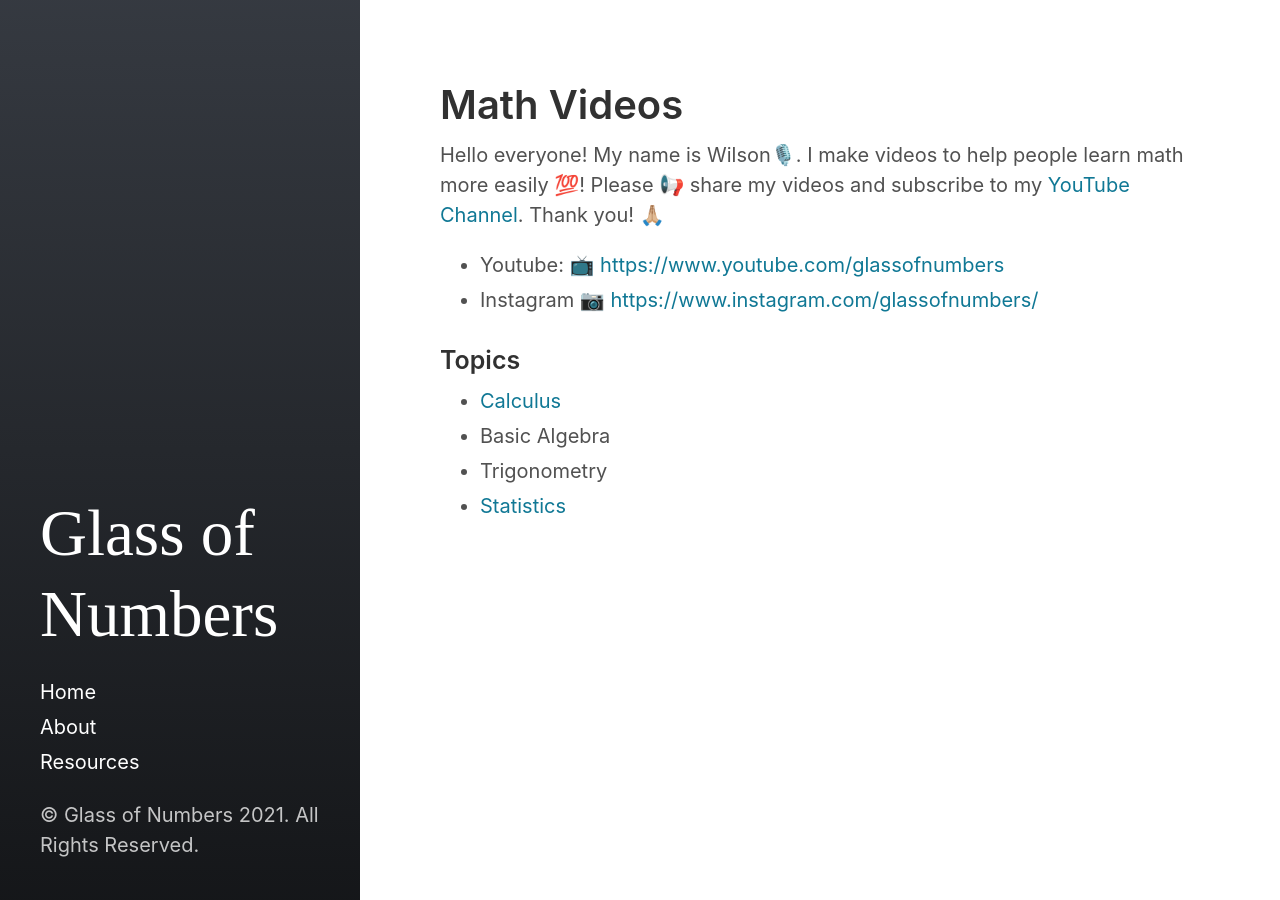
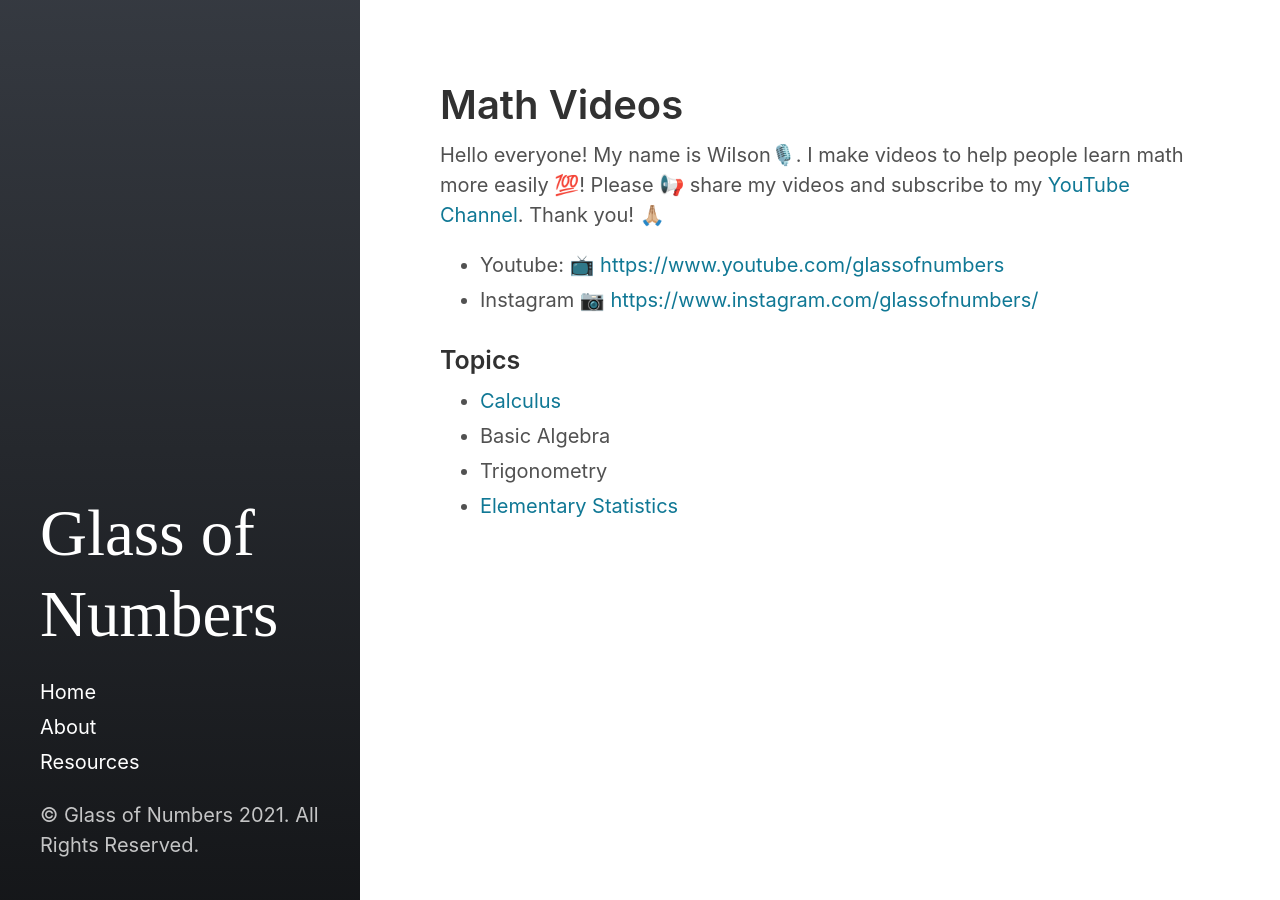
Before and after one commit to mokcak/mokcak.github.io, a Jekyll site: the page built from _posts/2021-01-19-math-videos.md, in a window 1280 px wide. Built offline with Jekyll 4.4.1, drawn with Linux system fonts in a browser that asks for light colours.

Commit message:
update main page

```diff
--- a/_posts/2021-01-13-math-videos.md
+++ b/_posts/2021-01-19-math-videos.md
@@ -18,4 +18,4 @@ Hello everyone! My name is Wilson🎙️. I make videos to help people learn mat
 - [Calculus](category/videos/calculus.html)
 - Basic Algebra
 - Trigonometry
-- [Statistics](category/videos/statistics.html)
+- [Elementary Statistics](category/videos/statistics.html)
```
